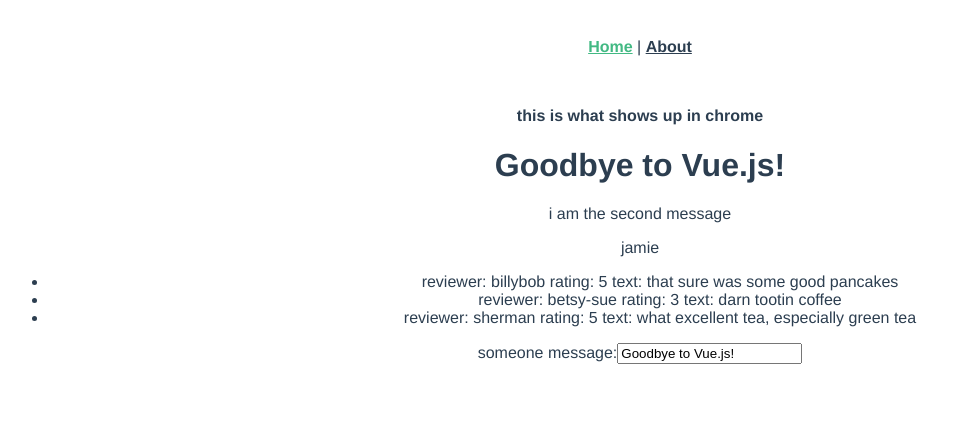
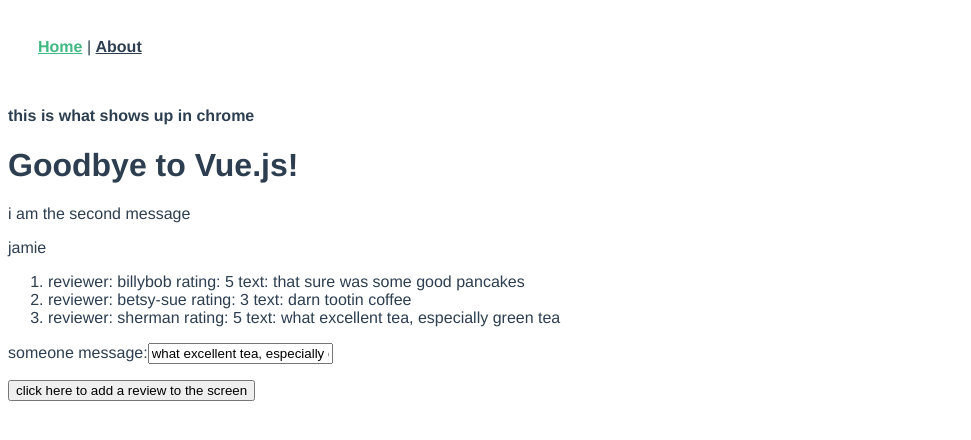
Before and after one commit to array-of-sunshine/first-vue-app, a Vue app: page /#/ in a window 1280 px wide. Shown: the top 440 px of the page, without its empty margins (0-971 px from the left). Built offline with nearby package versions, Linux system fonts and the light colour scheme; the HTML template or start-up script is replaced by a standard one.

Commit message:
add hardcoded add review to array

```diff
--- a/src/App.vue
+++ b/src/App.vue
@@ -13,7 +13,7 @@
   font-family: 'Avenir', Helvetica, Arial, sans-serif;
   -webkit-font-smoothing: antialiased;
   -moz-osx-font-smoothing: grayscale;
-  text-align: center;
+  /*text-align: center;*/
   color: #2c3e50;
 }
 #nav {
--- a/src/views/Home.vue
+++ b/src/views/Home.vue
@@ -6,10 +6,12 @@
     <p>{{ name }}</p>
     <!-- <p>reviewer: {{ reviews[0].reviewer }} rating: {{ reviews[0].rating }} text: {{ reviews[0].text }}</p> -->
     <!-- <h3 v-for="review in reviews">{{ review }}</h3> -->
-    <ul>
+    <ol>
       <li v-for="review in reviews">reviewer: {{ review.reviewer }} rating: {{ review.rating }} text: {{ review.text }}</li>
-    </ul>
-    someone message:<input type="text" v-model="message">
+    </ol>
+
+    someone message:<input type="text" v-model="reviews[2].text">
+    <p><button v-on:click="addReview()">click here to add a review to the screen</button></p>
   </div>
 </template>
 
@@ -17,6 +19,7 @@
 </style>
 
 <script>
+
 export default {
   data: function() {
     return {
@@ -31,7 +34,17 @@
     };
   },
   created: function() {},
-  methods: {},
+  methods: {
+    addReview: function() {
+      console.log('adding the review...');
+      var newReview = {rating: 1, reviewer: "jethro", text: "darn tootin"};
+      this.reviews.push(newReview);
+    }
+  },
   computed: {}
 };
+// user clicks a button
+// runs a function
+// function takes some data
+// puts the data in the array
 </script>
```
